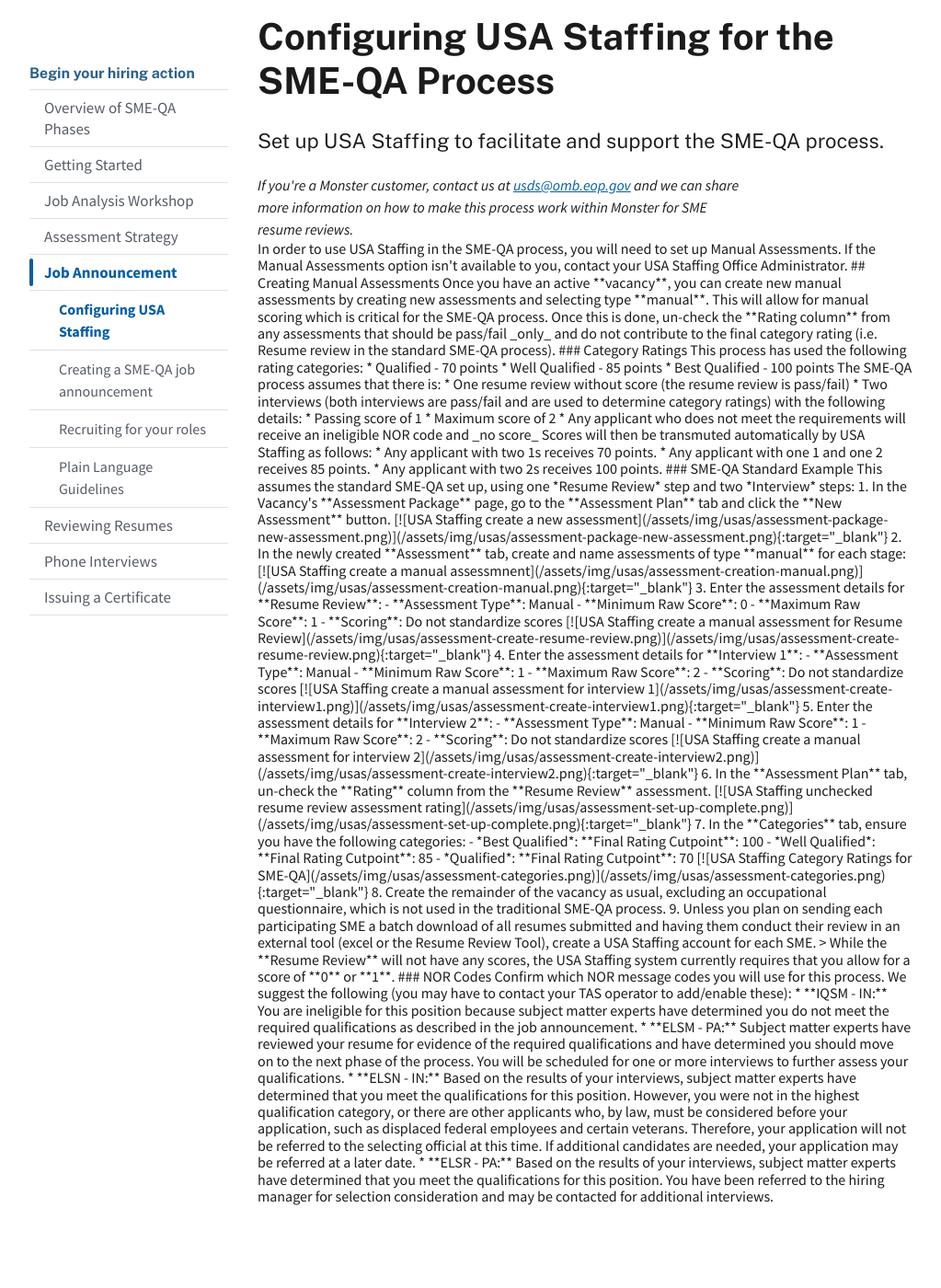
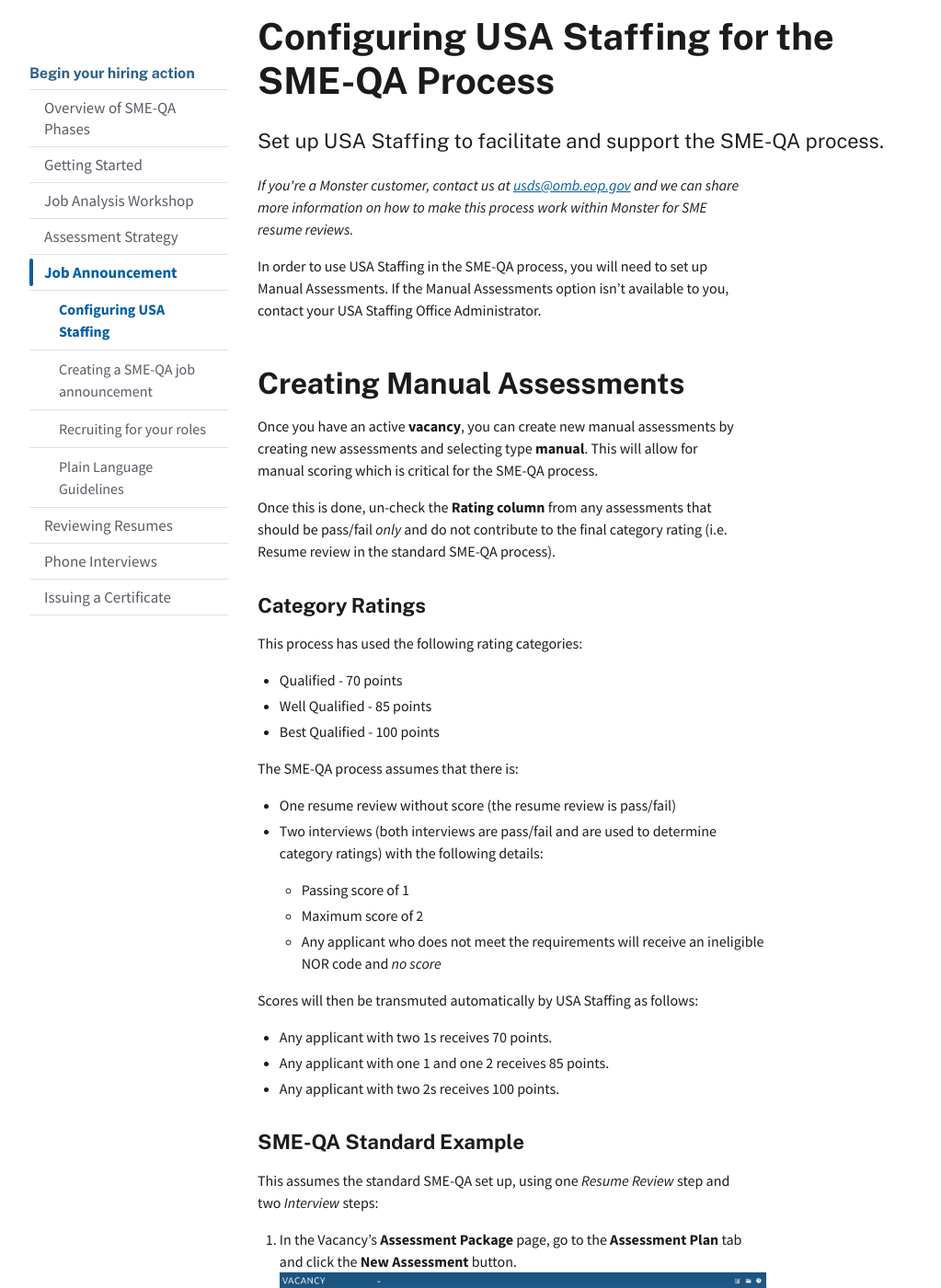
Before and after one commit to usds/SME-QA-Website, a Jekyll site: the page built from pages/phases/job-announcement/configuring-usas.md, in a window 1280 px wide and 1400 px high, scrolled down 288 px. Shown: the whole window at 92% size, without its empty margins (128-1151 px from the left). Built offline with Jekyll 4.4.1, drawn with Linux system fonts in a browser that asks for light colours; some of the changed text lies outside the part shown.

Commit message:
fix formatting

```diff
--- a/pages/phases/job-announcement/configuring-usas.md
+++ b/pages/phases/job-announcement/configuring-usas.md
@@ -6,12 +6,13 @@
 sidenav: hiring-phases
 phase: job-announcement
 sub-phase-order: 010
-intro: Set up USA Staffing to facilitate and support the SME-QA process.<p><em>If you're a Monster customer, contact us at <a href="mailto:usds@omb.eop.gov">usds@omb.eop.gov</a> and we can share more information on how to make this process work within Monster for SME resume reviews.</em>
+intro: Set up USA Staffing to facilitate and support the SME-QA process.<p><em>If you're a Monster customer, contact us at <a href="mailto:usds@omb.eop.gov">usds@omb.eop.gov</a> and we can share more information on how to make this process work within Monster for SME resume reviews.</em></p>
 ---
 
 <p class="usa-intro">
   {{ page.intro }}
 </p>
+
 In order to use USA Staffing in the SME-QA process, you will need to set up Manual Assessments. If the Manual Assessments option isn't available to you, contact your USA Staffing Office Administrator.
 
 ## Creating Manual Assessments
```
